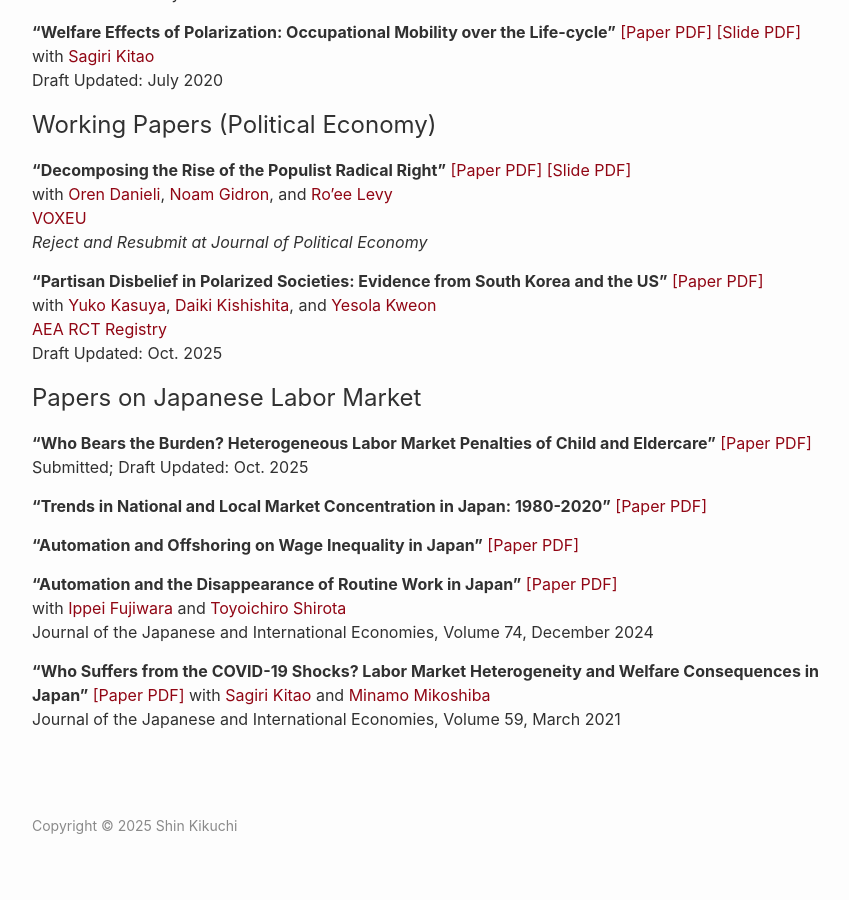
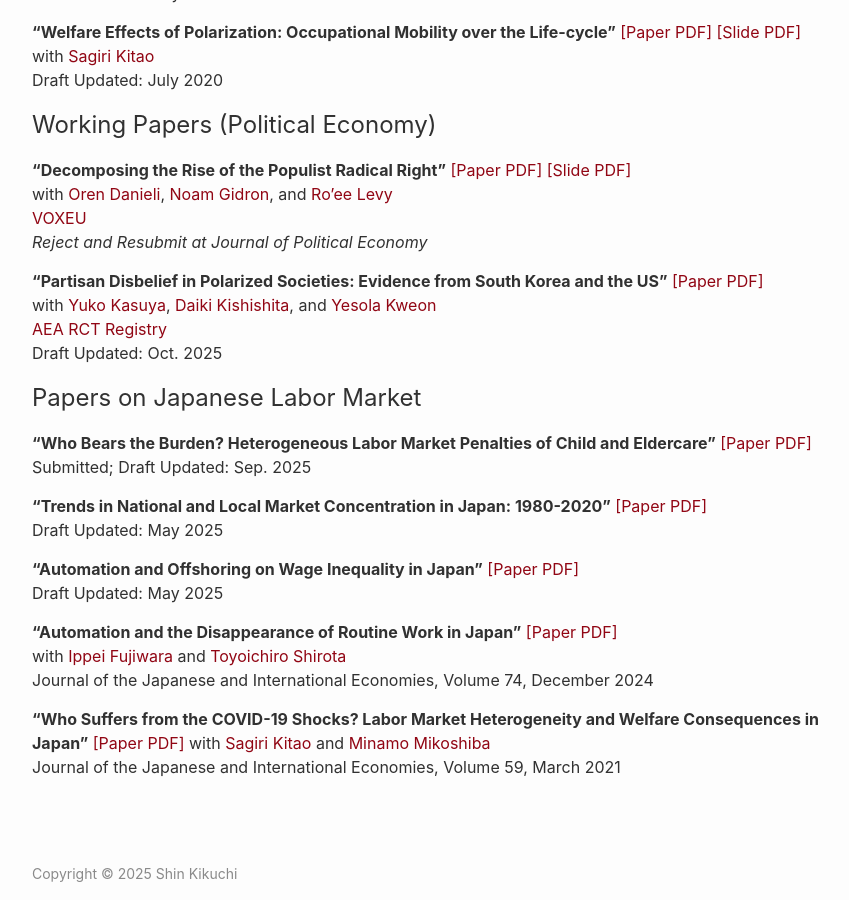
Before and after one commit to shinnkikuchi/shinnkikuchi.github.io, a Jekyll site: the page built from index.md, in a window 1280 px wide and 900 px high, scrolled down 634 px. Shown: the whole window, without its empty margins (188-1037 px from the left). Built offline with Jekyll 4.4.1, drawn with Linux system fonts in a browser that asks for light colours; before the commit the page ends 1486 px from its top, so only the background shows below that.

Commit message:
Update index.md

```diff
--- a/index.md
+++ b/index.md
@@ -43,11 +43,13 @@ Draft Updated: Oct. 2025 <br>
 ## Papers on Japanese Labor Market
 
 **"Who Bears the Burden? Heterogeneous Labor Market Penalties of Child and Eldercare"** <a href="/files/research/KIKUCHI_LTC_Penalty.pdf" target="_blank">[Paper PDF]</a><br>
-Submitted; Draft Updated: Oct. 2025<br>
+Submitted; Draft Updated: Sep. 2025<br>
 
 **"Trends in National and Local Market Concentration in Japan: 1980-2020"** <a href="/files/research/KIKUCHI_JPN_concentration.pdf" target="_blank">[Paper PDF]</a><br>
+Draft Updated: May 2025<br>
 
 **"Automation and Offshoring on Wage Inequality in Japan"** <a href="/files/research/KIKUCHI_JPN_techtrade_ineq.pdf" target="_blank">[Paper PDF]</a><br>
+Draft Updated: May 2025<br>
 
 **"Automation and the Disappearance of Routine Work in Japan"**
 <a href="/files/research/FKS-robot-japan.pdf" target="_blank">[Paper PDF]</a><br>
```
